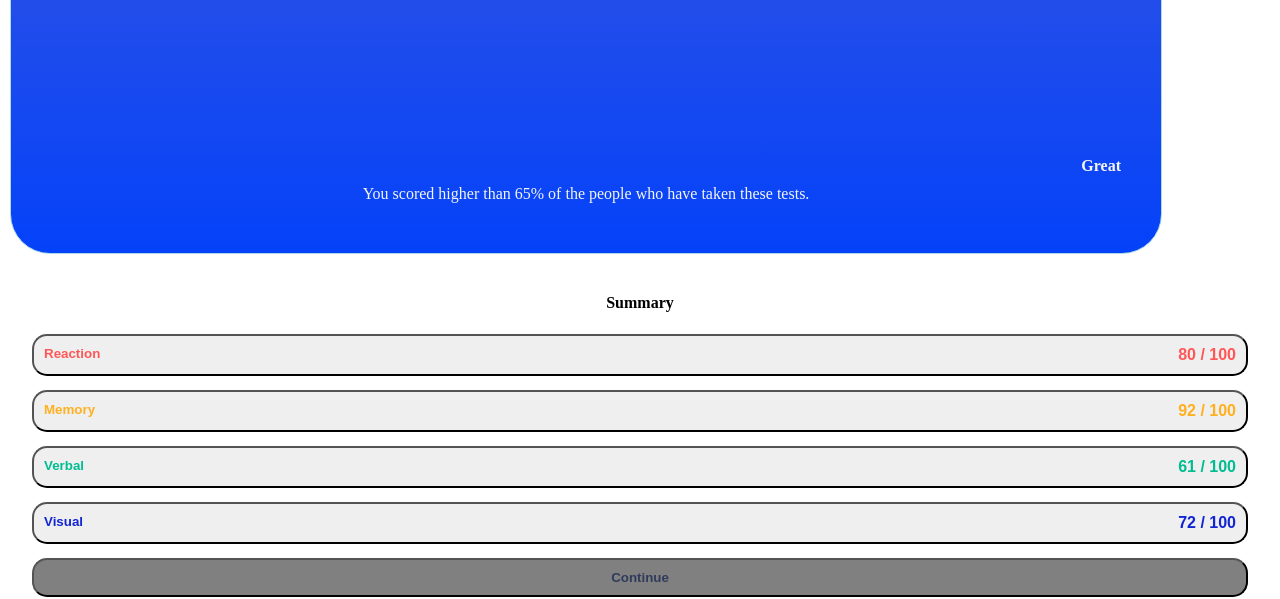
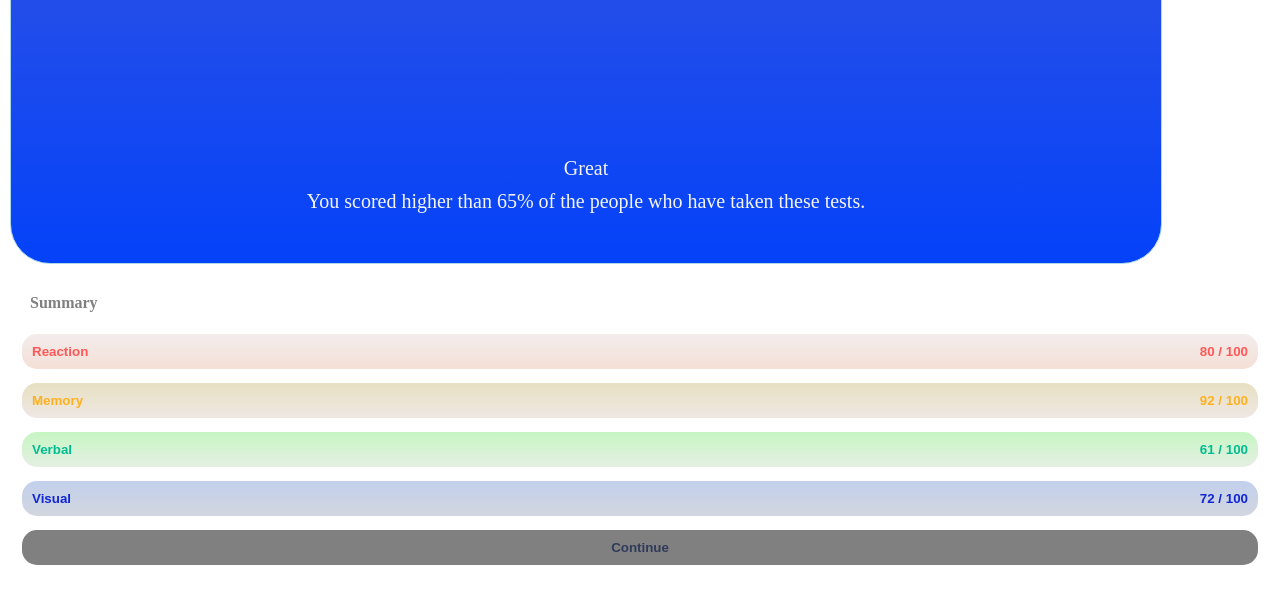
Before and after one commit to Abhi-los-gehts/Summary_Result, a plain HTML site: page index.html in a window 1280 px wide. Shown: the part 432-1031 px from the top of the page. After the commit the page ends 999 px from the top, so only its background shows below. Drawn offline with Linux system fonts and the light colour scheme.

Commit message:
modified the styles on both cards

```diff
--- a/index.html
+++ b/index.html
@@ -20,7 +20,7 @@
         </div>
 
         <div class="content">
-       <section><strong>Great</strong></section>
+       <header>Great</header>
        <p>You scored higher than 65% of the people who have taken these tests.</p>
     </div>
 </div>
@@ -28,13 +28,15 @@
 
 <div class="main">
 
-    <p><strong>Summary</strong></p>
+    <div class="title">Summary</div>
 
-    <button class="red" >Reaction <section>80 / 100</section></button>
+    <button class="red"  img>Reaction <section>80 / 100</section></button>
     <button class="yellow">Memory <section> 92 / 100</section></button>
     <button class="lightgreen">Verbal <section>61 / 100</section></button>
     <button class="blue">Visual <section> 72 / 100</section></button>
     <button class="gray">Continue</button>
+
+
 </div>
 
 
--- a/style.css
+++ b/style.css
@@ -51,10 +51,10 @@ p {
   padding: 10px;
 }
 
-.header .content,
-section {
-  text-align: center;
-  font-size: 16px;
+
+.content, header{
+    text-align: center;
+    font-size: 20px;
 }
 
 .main {
@@ -63,12 +63,14 @@ section {
   gap: 10px;
   text-align: center;
   border-radius: 20px;
-  margin: 30px;
+  margin: 20px;
 }
 
-.main,
-p {
-  text-align: center;
+.title {
+  text-align: left;
+  font-weight: bold;
+  color: grey;
+  padding: 10px;
 }
 
 button {
@@ -87,24 +89,27 @@ button {
   display: flex;
   font-weight: bold;
   justify-content: space-between;
+  border: 0px ;
 }
 .red {
-  background-color: ;
+    background-image: linear-gradient(rgb(243, 236, 236), rgb(244, 224, 214));
   color: hsl(0, 100%, 67%);
 }
 
 .yellow {
-  background-color: ;
+    background-image: linear-gradient(rgb(231, 224, 194), rgb(239, 231, 227));
+
   color: hsl(39, 100%, 56%);
 }
 
 .lightgreen {
-  background-color: ;
+    background-image: linear-gradient(rgb(198, 246, 195), rgb(229, 239, 227));
+
   color: hsl(166, 100%, 37%);
 }
 
 .blue {
-  background-color: ;
+    background-image: linear-gradient(rgb(194, 208, 236), rgb(210, 214, 223));
   color: hsl(234, 85%, 45%);
 }
 
```
